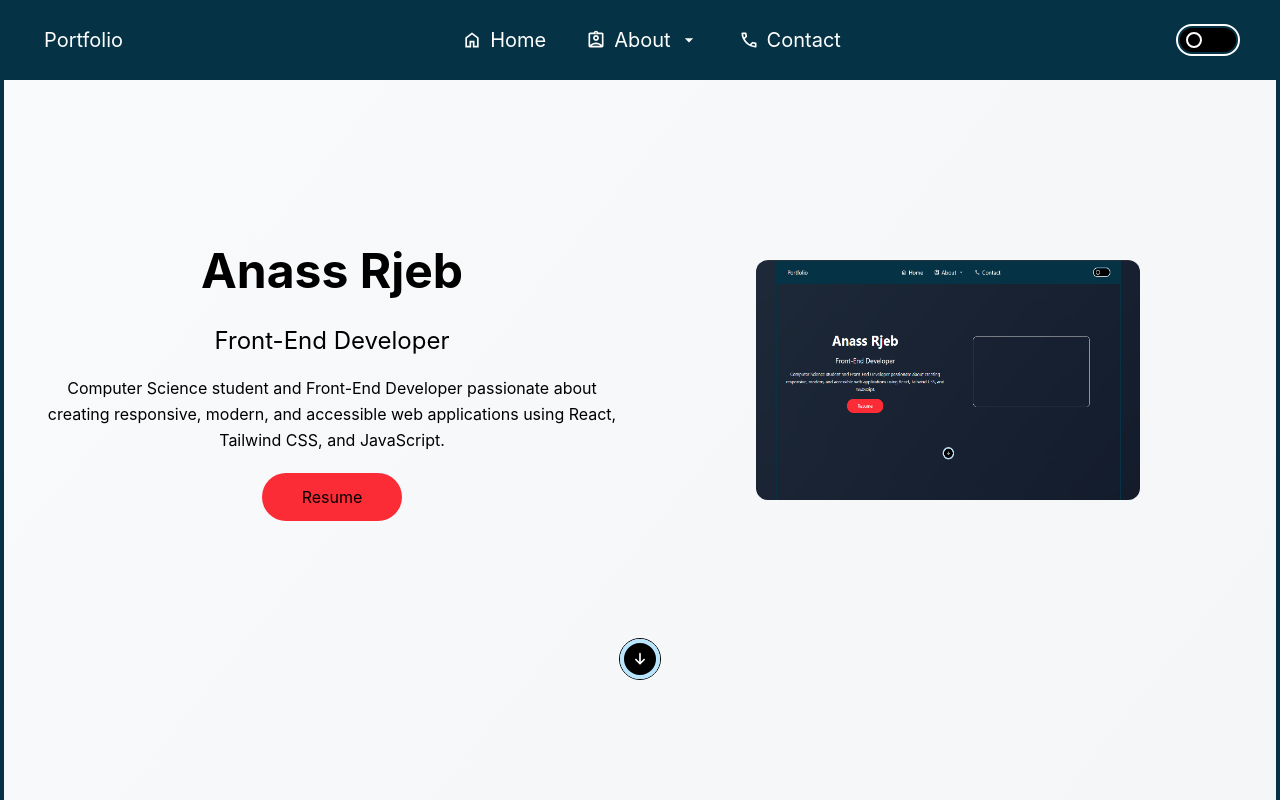
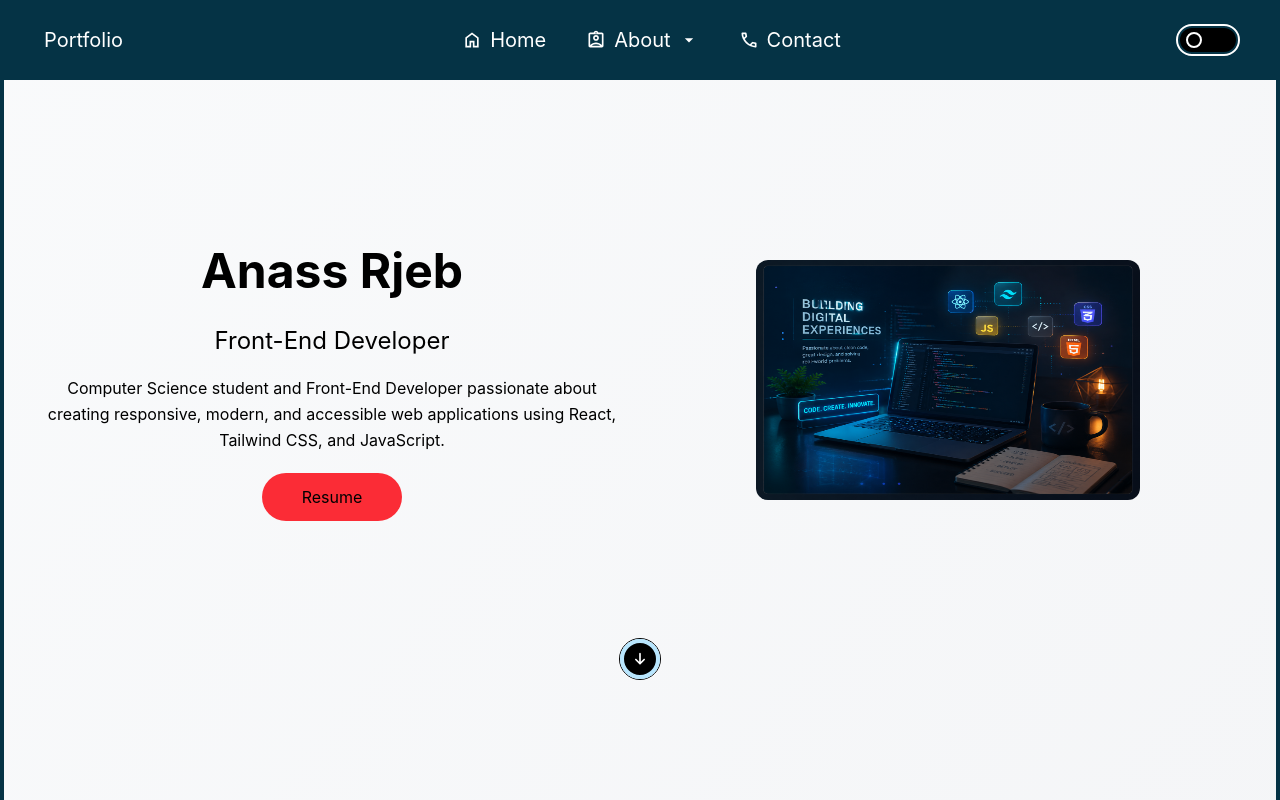
Before and after one commit to Rjeb-Anas/Portfolio--S, a React (Vite) app: page / in a window 1280 px wide. Shown: the top 800 px of the page. Built offline with nearby package versions, Linux system fonts and the light colour scheme.

Commit message:
Update f-home

```diff
--- a/src/components/Home.jsx
+++ b/src/components/Home.jsx
@@ -1,4 +1,4 @@
-import portfolio from "../assets/portfolio.png";
+import image from "../assets/img.png";
 const Home = () => {
     return (
         <main className="mx-auto min-h-[calc(100dvh-6.25rem)]  w-full
@@ -32,7 +32,7 @@ const Home = () => {
                     md:h-60
                     rounded-xl">
                         <img
-                        src={portfolio}
+                        src={image}
                         alt="Portfolio"
                         className="size-full rounded-xl"
                         />
```
Also changed, not shown: src/assets/img.png (added), src/assets/portfolio.png (deleted).
